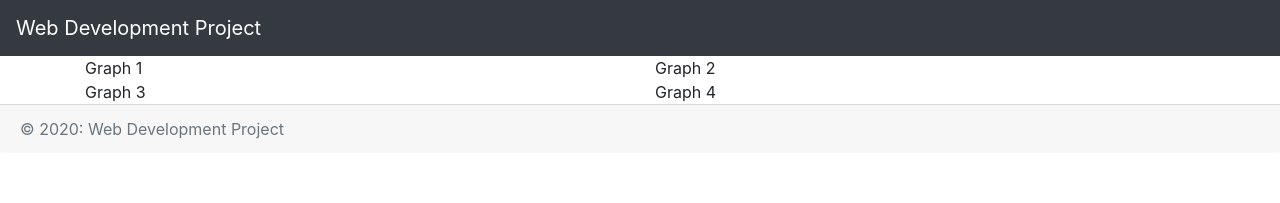
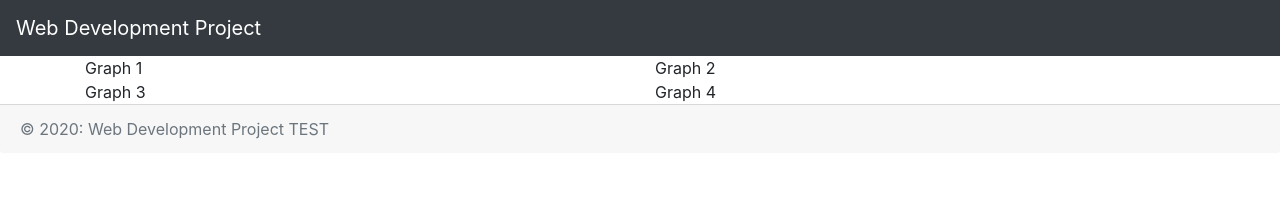
Before and after one commit to grainne-reavey/webdevnew, a React (Create React App) app: page / in a window 1280 px wide. Shown: the top 203 px of the page. Built offline with nearby package versions, Linux system fonts and the light colour scheme.

Commit message:
Merryn first commit

```diff
--- a/src/HeaderFooter/Footer.js
+++ b/src/HeaderFooter/Footer.js
@@ -4,7 +4,7 @@ class Footer extends React.Component {
     render() {
         return (
             <div class="card-footer text-muted">
-                © 2020: Web Development Project
+                © 2020: Web Development Project TEST
 
             </div>
         );
```
